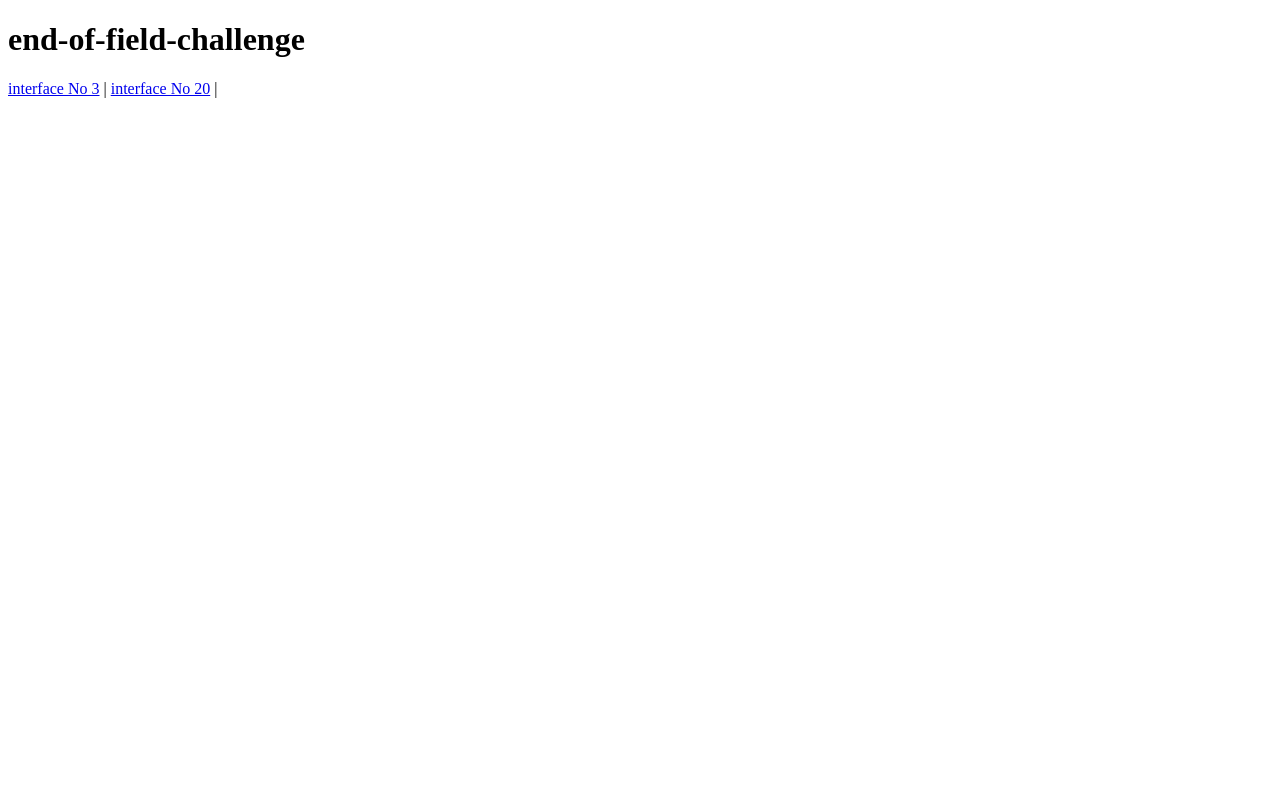
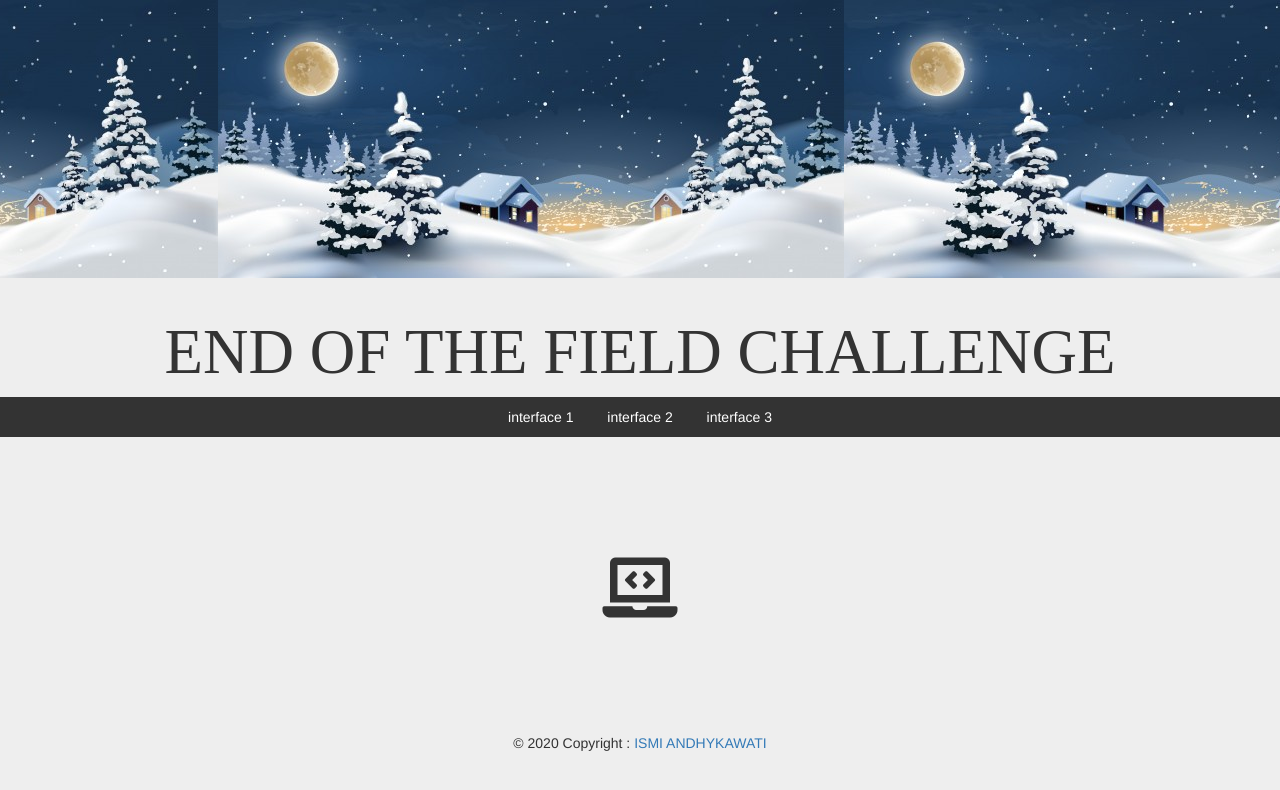
Before and after one commit to 180485/end-of-field-challenge, a plain HTML site: page index.html in a window 1280 px wide. Drawn offline with nearby package versions, Linux system fonts and the light colour scheme; a web font is replaced by a local one.

Commit message:
trying 3 exercises

```diff
--- a/index.html
+++ b/index.html
@@ -1,16 +1,78 @@
 <!DOCTYPE html>
 <html lang="en">
-    <head>
-        <title>Tutorial Link di HTML</title>
-    </head>
-    <body>
-      <h1>end-of-field-challenge</h1>
-         <p>
-          <a href="interface1.html" >interface No 3</a> |
-          <a href="interface2.html" >interface No 20</a> |
+<head>
+    <meta charset="UTF-8">
+    <link href="https://fonts.googleapis.com/css2?family=Henny+Penny&display=swap" rel="stylesheet">
+    <title>exercise</title>
+    <link rel="stylesheet" href="https://maxcdn.bootstrapcdn.com/bootstrap/3.4.1/css/bootstrap.min.css">
+    <link rel="stylesheet" href="https://use.fontawesome.com/releases/v5.15.1/css/all.css"
+    integrity="sha384-vp86vTRFVJgpjF9jiIGPEEqYqlDwgyBgEF109VFjmqGmIY/Y4HV4d3Gp2irVfcrp" crossorigin="anonymous">
+</head>
+<body>
+   <style>
+
+    body{
+            background-color: slategrey;
+        }
+    .jumbotron {
+    background-image: url(malam.jpg);
+    background-repeat: repeat-x;
+    animation: animate 15s linear infinite;
+    margin-bottom: -100px;
+    height: 50%;
+}
+
+@keyframes animate {
+    from{
+        background-position: 0 0 ;
+    }to{
+        background-position: 100% 0;
+    }
+}
+
+.button{
+    text-align: center;
+	background-color:#333;
+	color:#fff;
+	padding:10px 15px;
+	border:none;
+}
+
+.button:hover{
+	background:cornflowerblue;
+	color:#fff;
+}
+
+h1 {
+   font-size: 11px;
+   padding-top: 250px;
+   font-family: 'Times New Roman', Times, serif;
+}
 
 
+h2{
+  text-align: center;
+  font-size: 60px;
+  padding: 100px;
+}
 
-        </p>
-    </body>
+</style>
+<div class="jumbotron">
+    <div class="container text-center">
+        <h1>END OF THE FIELD CHALLENGE </h1>
+     </div>
+     <div class="button">
+        <a class="button 1" href="interface1.html" >interface 1</a>
+        <a class="button 2" href="interface2.html" >interface 2</a>
+        <a class="button 3" href="interface3.html" >interface 3</a>
+
+      </div>
+     <h2><i class="fas fa-laptop-code "></i></h2>
+
+     <div class="footer-copyright text-center py-3">© 2020 Copyright :
+    <a href="https://github.com/180485"> ISMI ANDHYKAWATI  </a>
+  </div>
+
+</div>
+</body>
 </html>
--- /dev/null
+++ b/interface3.css
@@ -0,0 +1,50 @@
+body{
+box-sizing: border-box;
+ background-color:#f3f0ea;
+
+}
+
+
+img{
+    height: 403px;
+    width: 597px;
+    margin-bottom: 10px;
+}
+
+.text {
+    width: 598px;
+    height: 629px;
+    background-color:#2c2c34;
+    float:left ;
+    margin-right: 10px;
+    font-size: 60px;
+    font-family: sans-serif;
+    text-align: center;
+
+}
+
+h6{
+    text-align: center;
+    padding-top: 120px;
+    color: seashell;
+    font-family: 'Montserrat', sans-serif;
+}
+
+p{
+    padding-top: 60px;
+    text-align: left;
+    font-size: 20px;
+    margin-left: 30px;
+}
+
+
+.text-2{
+    width: 597px;
+    height: 210px;
+    background-color:#aa714e;
+    float: left;
+    margin-bottom: -10px;
+    font-family: 'Open Sans', sans-serif;
+    align-items: justity;
+    color: seashell;
+}
```
Also changed, not shown: interface3.html (added, +20 -0 lines), malam.jpg (added), 1 other file.
